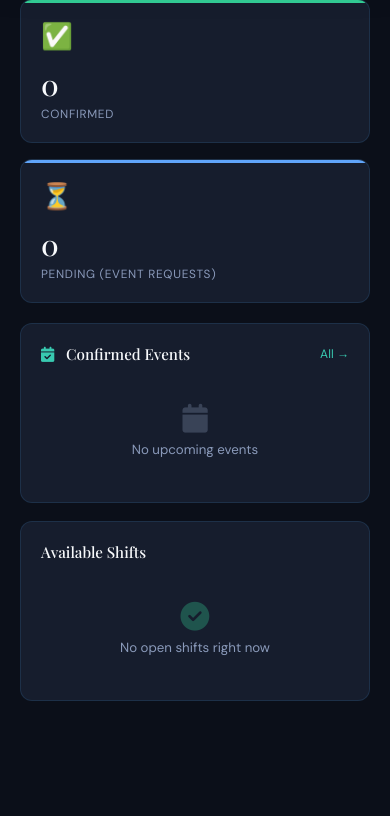
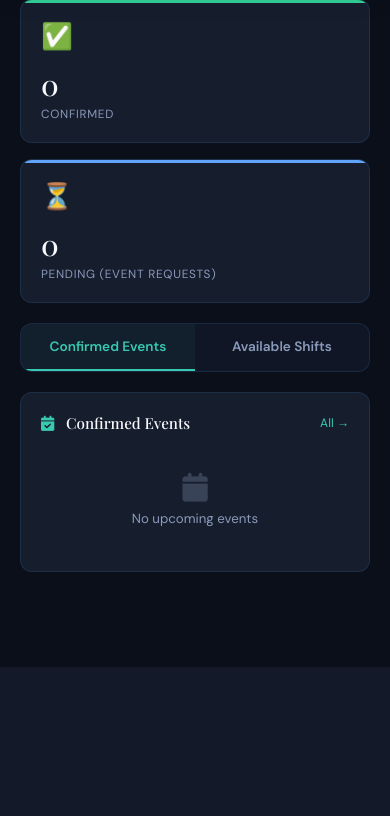
Before and after one commit to Rashi0099/catering-management, a Django app: page /staff/ in a window 390 px wide. Shown: the part 864-1680 px from the top of the page. After the commit the page ends 1531 px from the top, so only its background shows below. Run offline with Django 4.2, Linux system fonts and the light colour scheme; the visitor is signed in with stand-in values (Sample User, id 1); data that the repository does not hold is empty; parts of the project's set-up code (start-up, migrations or seed data) failed here and were passed over; some libraries are stand-ins or nearby versions.

Commit message:
UI: Add mobile tab-switcher for Events and Shifts in Staff Dashboard

```diff
--- a/templates/staff/dashboard.html
+++ b/templates/staff/dashboard.html
@@ -120,13 +120,50 @@
 
 <style>
   .stats-row-3 { grid-template-columns: repeat(3, 1fr) !important; }
+  /* Desktop View */
+  .dashboard-panels { display: grid; grid-template-columns: 1fr 1fr; gap: 18px; }
+  .tab-switcher { display: none; }
+  .tab-panel { display: block !important; }
+
+  /* Mobile View */
   @media (max-width: 768px) {
     .stats-row-3 { grid-template-columns: 1fr !important; }
+    .dashboard-panels { display: block; }
+    .tab-switcher {
+      display: flex; background: var(--surface); border-radius: 12px;
+      border: 1px solid var(--border); margin-bottom: 20px; overflow: hidden;
+    }
+    .tab-btn {
+      flex: 1; padding: 14px 10px; font-size: 0.85rem; font-weight: 600; color: var(--muted);
+      cursor: pointer; background: transparent; border: none; transition: all 0.3s;
+      position: relative; outline: none; border-bottom: 2px solid transparent;
+      font-family: 'DM Sans', sans-serif;
+    }
+    .tab-btn.active { color: var(--teal); background: rgba(56, 201, 176, 0.05); border-bottom: 2px solid var(--teal); }
+    .tab-badge {
+      display: inline-flex; align-items: center; justify-content: center;
+      background: var(--red); color: white; border-radius: 50%;
+      min-width: 18px; height: 18px; font-size: 0.65rem; font-weight: bold;
+      position: absolute; top: 6px; right: 12px; padding: 0 4px;
+    }
+    .tab-panel { display: none !important; }
+    .tab-panel.active { display: block !important; }
   }
 </style>
-<div class="grid2">
+
+<div class="tab-switcher">
+  <button class="tab-btn active" onclick="switchDashboardTab('confirmed', this)">Confirmed Events</button>
+  <button class="tab-btn" onclick="switchDashboardTab('available', this)">
+    Available Shifts
+    {% if available_bookings|length > 0 %}
+      <span class="tab-badge">{{ available_bookings|length }}</span>
+    {% endif %}
+  </button>
+</div>
+
+<div class="dashboard-panels">
   <!-- Confirmed Events -->
-  <div class="panel" id="panel-upcoming">
+  <div class="panel tab-panel active" id="tab-confirmed">
     <div class="panel-hdr">
       <div class="panel-title"><i class="fas fa-calendar-check" style="color:var(--teal); margin-right:8px;"></i> Confirmed Events</div>
       <a href="{% url 'staff_bookings' %}" class="panel-link">All →</a>
@@ -170,7 +207,7 @@
   </div>
 
   <!-- Available Events to Claim -->
-  <div class="panel" id="panel-available">
+  <div class="panel tab-panel" id="tab-available">
     <div class="panel-hdr">
       <div class="panel-title" style="display: flex; align-items: center;">
         Available Shifts
@@ -242,6 +279,17 @@
   </div>
 </div>
 
+<script>
+function switchDashboardTab(tabId, btnElement) {
+  // Only matters on mobile, but JS runs anyway
+  document.querySelectorAll('.tab-btn').forEach(btn => btn.classList.remove('active'));
+  document.querySelectorAll('.tab-panel').forEach(panel => panel.classList.remove('active'));
+
+  btnElement.classList.add('active');
+  document.getElementById('tab-' + tabId).classList.add('active');
+}
+</script>
+
 
 
 {% endblock %}
```
